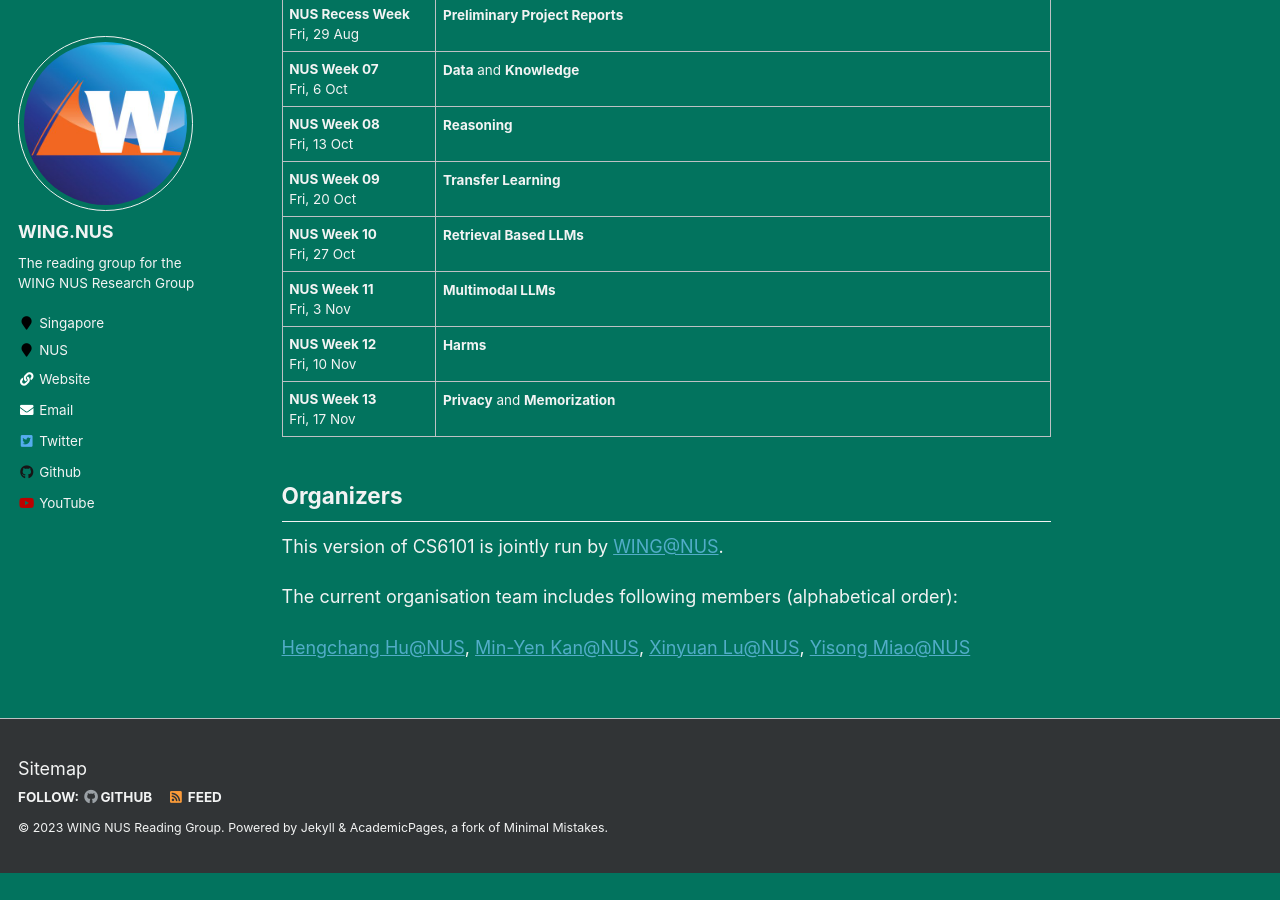
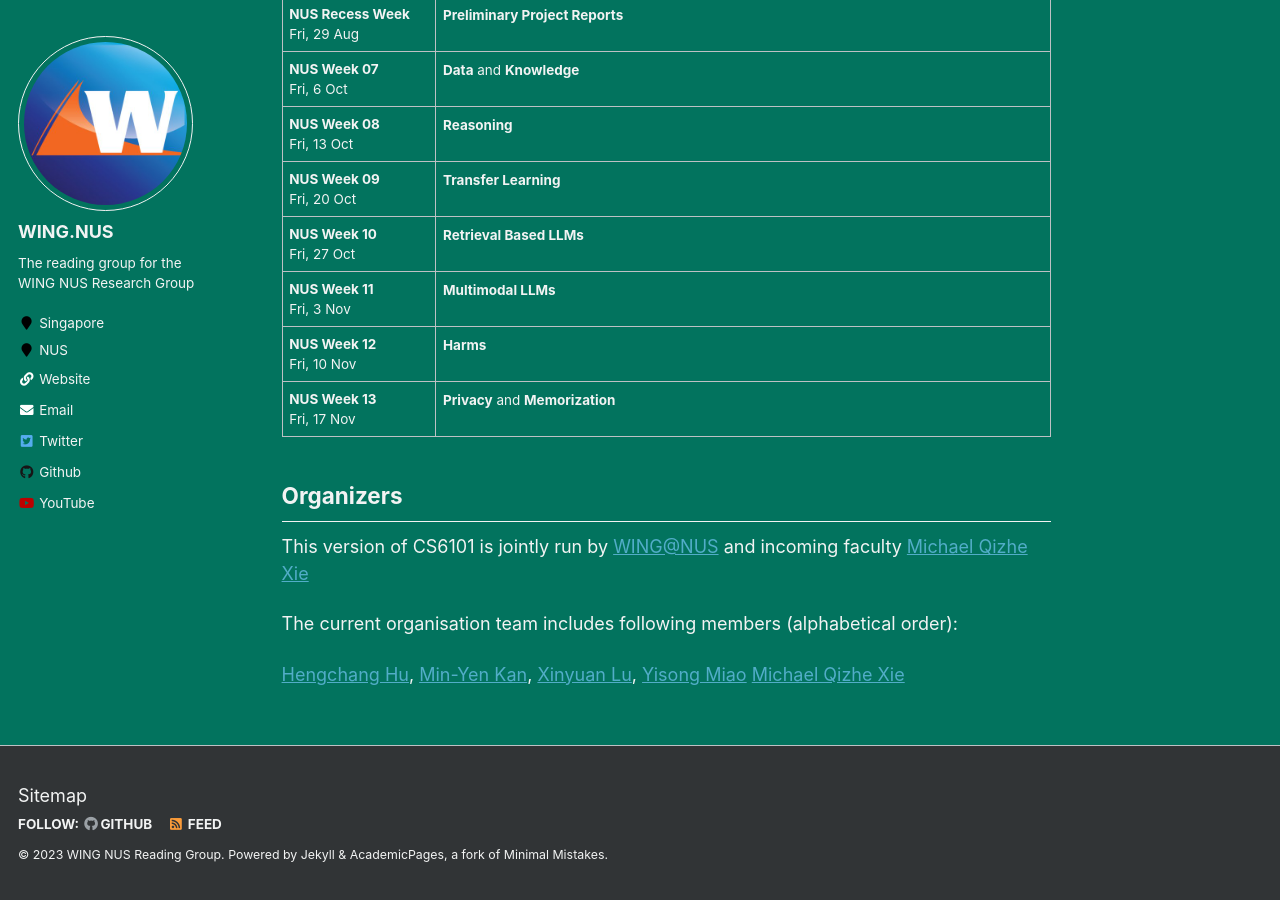
Before and after one commit to WING-NUS/cs6101, a Jekyll site: the page built from _pages/about.md, in a window 1280 px wide and 900 px high, scrolled down 2384 px. Built offline with Jekyll 4.4.1, drawn with Linux system fonts in a browser that asks for light colours; before the commit the page ends 3257 px from its top, so only the background shows below that.

Commit message:
Added Qizhe with his permission.

```diff
--- a/_pages/about.md
+++ b/_pages/about.md
@@ -229,11 +229,12 @@ Recognition and Sentiment Classification". [&nbsp;<a href = "http://ir.hit.edu.c
 
 ## Organizers {#org}
 
-This version of CS6101 is jointly run by [WING@NUS](http://wing.comp.nus.edu.sg/).
+This version of CS6101 is jointly run by [WING@NUS](http://wing.comp.nus.edu.sg/) and incoming faculty [Michael Qizhe Xie](https://www.michaelxie.com/)
 
 The current organisation team includes following members (alphabetical order):
 
-[Hengchang Hu@NUS](http://holdenhu.cn/),
-[Min-Yen Kan@NUS](https://www.comp.nus.edu.sg/~kanmy/),
-[Xinyuan Lu@NUS](https://www.linkedin.com/in/xinyuan-lu-34762585/?originalSubdomain=sg),
-[Yisong Miao@NUS](https://yisong.me/)
+[Hengchang Hu](http://holdenhu.cn/),
+[Min-Yen Kan](https://www.comp.nus.edu.sg/~kanmy/),
+[Xinyuan Lu](https://www.linkedin.com/in/xinyuan-lu-34762585/?originalSubdomain=sg),
+[Yisong Miao](https://yisong.me/)
+[Michael Qizhe Xie](https://www.michaelxie.com/)
```
